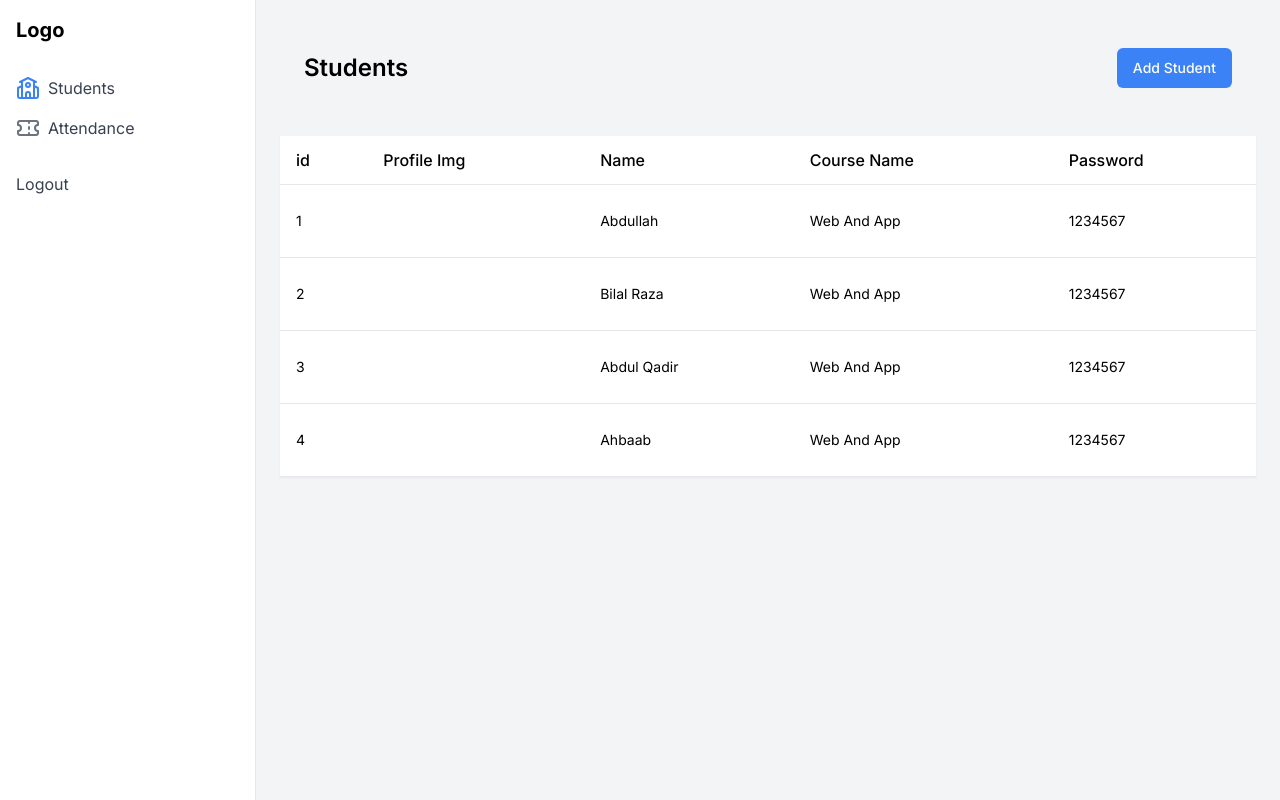
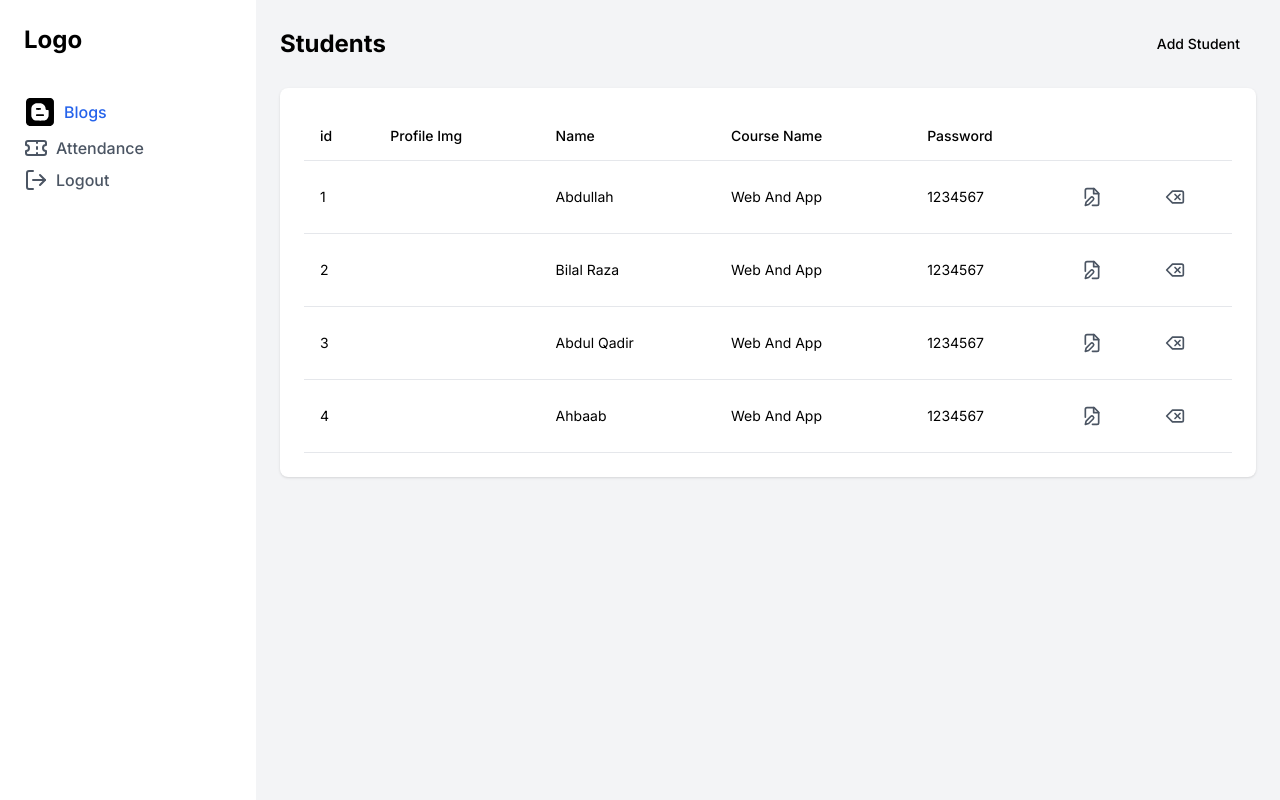
Before and after one commit to Syed-Shayan-01/learn-nextjs-approuter, a Next.js app: page /admin/dashboard in a window 1280 px wide. Built offline with nearby package versions, Linux system fonts and the light colour scheme.

Commit message:
new changes admin dashboard

```diff
--- a/src/app/admin/dashboard/page.js
+++ b/src/app/admin/dashboard/page.js
@@ -1,17 +1,18 @@
 import React from 'react'
-
+import { FaBlogger } from "react-icons/fa";
 const Dashboard = () => {
     return (
-        <div>
-            <div class="min-h-screen bg-gray-100 flex flex-col">
-                <div class="flex flex-col md:flex-row flex-1">
-                    <aside class="w-full md:w-64 bg-white p-4 border-r">
-                        <div class="mb-8">
-                            <span class="text-xl font-bold">Logo</span>
+        <div class="min-h-screen bg-gray-100 h-screen flex flex-col md:flex-row">
+            <aside class="w-full md:w-64 bg-white p-6">
+                <div class="mb-10">
+                    <span class="text-2xl font-bold">Logo</span>
                 </div>
-                        <nav class="mb-8">
-                            <ul>
-                                <li class="flex items-center mb-4">
+                <nav class="space-y-2">
+                    <a href="#" class="flex items-center space-x-2 text-blue-600" rel="ugc">
+                        <FaBlogger className='text-black text-[2rem]' />
+                        <span class="font-medium">Blogs</span>
+                    </a>
+                    <a href="#" class="flex items-center space-x-2 text-gray-600" rel="ugc">
                         <svg
                             xmlns="http://www.w3.org/2000/svg"
                             width="24"
@@ -22,18 +23,16 @@ const Dashboard = () => {
                             stroke-width="2"
                             stroke-linecap="round"
                             stroke-linejoin="round"
-                                        class="text-blue-500 mr-2"
+                            class="h-6 w-6"
                         >
-                                        <path d="m4 6 8-4 8 4"></path>
-                                        <path d="m18 10 4 2v8a2 2 0 0 1-2 2H4a2 2 0 0 1-2-2v-8l4-2"></path>
-                                        <path d="M14 22v-4a2 2 0 0 0-2-2v0a2 2 0 0 0-2 2v4"></path>
-                                        <path d="M18 5v17"></path>
-                                        <path d="M6 5v17"></path>
-                                        <circle cx="12" cy="9" r="2"></circle>
+                            <path d="M2 9a3 3 0 0 1 0 6v2a2 2 0 0 0 2 2h16a2 2 0 0 0 2-2v-2a3 3 0 0 1 0-6V7a2 2 0 0 0-2-2H4a2 2 0 0 0-2 2Z"></path>
+                            <path d="M13 5v2"></path>
+                            <path d="M13 17v2"></path>
+                            <path d="M13 11v2"></path>
                         </svg>
-                                    <span class="text-gray-700">Students</span>
-                                </li>
-                                <li class="flex items-center">
+                        <span class="font-medium">Attendance</span>
+                    </a>
+                    <a href="#" class="flex items-center space-x-2 text-gray-600" rel="ugc">
                         <svg
                             xmlns="http://www.w3.org/2000/svg"
                             width="24"
@@ -44,46 +43,41 @@ const Dashboard = () => {
                             stroke-width="2"
                             stroke-linecap="round"
                             stroke-linejoin="round"
-                                        class="text-gray-500 mr-2"
+                            class="h-6 w-6"
                         >
-                                        <path d="M2 9a3 3 0 0 1 0 6v2a2 2 0 0 0 2 2h16a2 2 0 0 0 2-2v-2a3 3 0 0 1 0-6V7a2 2 0 0 0-2-2H4a2 2 0 0 0-2 2Z"></path>
-                                        <path d="M13 5v2"></path>
-                                        <path d="M13 17v2"></path>
-                                        <path d="M13 11v2"></path>
+                            <path d="M9 21H5a2 2 0 0 1-2-2V5a2 2 0 0 1 2-2h4"></path>
+                            <polyline points="16 17 21 12 16 7"></polyline>
+                            <line x1="21" x2="9" y1="12" y2="12"></line>
                         </svg>
-                                    <span class="text-gray-700">Attendance</span>
-                                </li>
-                            </ul>
+                        <span class="font-medium">Logout</span>
+                    </a>
                 </nav>
-                        <div>
-                            <span class="text-gray-700">Logout</span>
-                        </div>
             </aside>
             <main class="flex-1 p-6">
-                        <div class="flex justify-between items-center mb-6 p-6">
-                            <h1 class="text-2xl font-semibold">Students</h1>
-                            <button class="inline-flex items-center justify-center whitespace-nowrap rounded-md text-sm font-medium ring-offset-background transition-colors focus-visible:outline-none focus-visible:ring-2 focus-visible:ring-ring focus-visible:ring-offset-2 disabled:pointer-events-none disabled:opacity-50 hover:bg-primary/90 h-10 px-4 py-2 bg-blue-500 text-white">
+                <div class="flex justify-between items-center mb-6">
+                    <h1 class="text-2xl font-bold">Students</h1>
+                    <button class="inline-flex items-center justify-center whitespace-nowrap rounded-md text-sm font-medium ring-offset-background transition-colors focus-visible:outline-none focus-visible:ring-2 focus-visible:ring-ring focus-visible:ring-offset-2 disabled:pointer-events-none disabled:opacity-50 bg-primary text-primary-foreground hover:bg-primary/90 h-10 px-4 py-2">
                         Add Student
                     </button>
                 </div>
-                        <div class="overflow-x-auto shadow-sm bg-white">
+                <div class="bg-white p-6 rounded-lg shadow">
                     <div class="relative w-full overflow-auto">
                         <table class="w-full caption-bottom text-sm">
                             <thead class="[&amp;_tr]:border-b">
                                 <tr class="border-b transition-colors hover:bg-muted/50 data-[state=selected]:bg-muted">
-                                            <th class="h-12 text-[1rem] px-4 text-left align-middle font-medium text-muted-foreground [&amp;:has([role=checkbox])]:pr-0">
+                                    <th class="h-12 px-4 text-left align-middle font-medium text-muted-foreground [&amp;:has([role=checkbox])]:pr-0">
                                         id
                                     </th>
-                                            <th class="h-12 text-[1rem] px-4 text-left align-middle font-medium text-muted-foreground [&amp;:has([role=checkbox])]:pr-0">
+                                    <th class="h-12 px-4 text-left align-middle font-medium text-muted-foreground [&amp;:has([role=checkbox])]:pr-0">
                                         Profile Img
                                     </th>
-                                            <th class="h-12 text-[1rem] px-4 text-left align-middle font-medium text-muted-foreground [&amp;:has([role=checkbox])]:pr-0">
+                                    <th class="h-12 px-4 text-left align-middle font-medium text-muted-foreground [&amp;:has([role=checkbox])]:pr-0">
                                         Name
                                     </th>
-                                            <th class="h-12 text-[1rem] px-4 text-left align-middle font-medium text-muted-foreground [&amp;:has([role=checkbox])]:pr-0">
+                                    <th class="h-12 px-4 text-left align-middle font-medium text-muted-foreground [&amp;:has([role=checkbox])]:pr-0">
                                         Course Name
                                     </th>
-                                            <th class="h-12 text-[1rem] px-4 text-left align-middle font-medium text-muted-foreground [&amp;:has([role=checkbox])]:pr-0">
+                                    <th class="h-12 px-4 text-left align-middle font-medium text-muted-foreground [&amp;:has([role=checkbox])]:pr-0">
                                         Password
                                     </th>
                                 </tr>
@@ -97,6 +91,42 @@ const Dashboard = () => {
                                     <td class="p-4 align-middle [&amp;:has([role=checkbox])]:pr-0">Abdullah</td>
                                     <td class="p-4 align-middle [&amp;:has([role=checkbox])]:pr-0">Web And App</td>
                                     <td class="p-4 align-middle [&amp;:has([role=checkbox])]:pr-0">1234567</td>
+                                    <td class="p-4 align-middle [&amp;:has([role=checkbox])]:pr-0">
+                                        <svg
+                                            xmlns="http://www.w3.org/2000/svg"
+                                            width="24"
+                                            height="24"
+                                            viewBox="0 0 24 24"
+                                            fill="none"
+                                            stroke="currentColor"
+                                            stroke-width="2"
+                                            stroke-linecap="round"
+                                            stroke-linejoin="round"
+                                            class="h-5 w-5 text-gray-600"
+                                        >
+                                            <path d="M4 13.5V4a2 2 0 0 1 2-2h8.5L20 7.5V20a2 2 0 0 1-2 2h-5.5"></path>
+                                            <polyline points="14 2 14 8 20 8"></polyline>
+                                            <path d="M10.42 12.61a2.1 2.1 0 1 1 2.97 2.97L7.95 21 4 22l.99-3.95 5.43-5.44Z"></path>
+                                        </svg>
+                                    </td>
+                                    <td class="p-4 align-middle [&amp;:has([role=checkbox])]:pr-0">
+                                        <svg
+                                            xmlns="http://www.w3.org/2000/svg"
+                                            width="24"
+                                            height="24"
+                                            viewBox="0 0 24 24"
+                                            fill="none"
+                                            stroke="currentColor"
+                                            stroke-width="2"
+                                            stroke-linecap="round"
+                                            stroke-linejoin="round"
+                                            class="h-5 w-5 text-gray-600"
+                                        >
+                                            <path d="M20 5H9l-7 7 7 7h11a2 2 0 0 0 2-2V7a2 2 0 0 0-2-2Z"></path>
+                                            <line x1="18" x2="12" y1="9" y2="15"></line>
+                                            <line x1="12" x2="18" y1="9" y2="15"></line>
+                                        </svg>
+                                    </td>
                                 </tr>
                                 <tr class="border-b transition-colors hover:bg-muted/50 data-[state=selected]:bg-muted">
                                     <td class="p-4 align-middle [&amp;:has([role=checkbox])]:pr-0">2</td>
@@ -106,6 +136,42 @@ const Dashboard = () => {
                                     <td class="p-4 align-middle [&amp;:has([role=checkbox])]:pr-0">Bilal Raza</td>
                                     <td class="p-4 align-middle [&amp;:has([role=checkbox])]:pr-0">Web And App</td>
                                     <td class="p-4 align-middle [&amp;:has([role=checkbox])]:pr-0">1234567</td>
+                                    <td class="p-4 align-middle [&amp;:has([role=checkbox])]:pr-0">
+                                        <svg
+                                            xmlns="http://www.w3.org/2000/svg"
+                                            width="24"
+                                            height="24"
+                                            viewBox="0 0 24 24"
+                                            fill="none"
+                                            stroke="currentColor"
+                                            stroke-width="2"
+                                            stroke-linecap="round"
+                                            stroke-linejoin="round"
+                                            class="h-5 w-5 text-gray-600"
+                                        >
+                                            <path d="M4 13.5V4a2 2 0 0 1 2-2h8.5L20 7.5V20a2 2 0 0 1-2 2h-5.5"></path>
+                                            <polyline points="14 2 14 8 20 8"></polyline>
+                                            <path d="M10.42 12.61a2.1 2.1 0 1 1 2.97 2.97L7.95 21 4 22l.99-3.95 5.43-5.44Z"></path>
+                                        </svg>
+                                    </td>
+                                    <td class="p-4 align-middle [&amp;:has([role=checkbox])]:pr-0">
+                                        <svg
+                                            xmlns="http://www.w3.org/2000/svg"
+                                            width="24"
+                                            height="24"
+                                            viewBox="0 0 24 24"
+                                            fill="none"
+                                            stroke="currentColor"
+                                            stroke-width="2"
+                                            stroke-linecap="round"
+                                            stroke-linejoin="round"
+                                            class="h-5 w-5 text-gray-600"
+                                        >
+                                            <path d="M20 5H9l-7 7 7 7h11a2 2 0 0 0 2-2V7a2 2 0 0 0-2-2Z"></path>
+                                            <line x1="18" x2="12" y1="9" y2="15"></line>
+                                            <line x1="12" x2="18" y1="9" y2="15"></line>
+                                        </svg>
+                                    </td>
                                 </tr>
                                 <tr class="border-b transition-colors hover:bg-muted/50 data-[state=selected]:bg-muted">
                                     <td class="p-4 align-middle [&amp;:has([role=checkbox])]:pr-0">3</td>
@@ -115,6 +181,42 @@ const Dashboard = () => {
                                     <td class="p-4 align-middle [&amp;:has([role=checkbox])]:pr-0">Abdul Qadir</td>
                                     <td class="p-4 align-middle [&amp;:has([role=checkbox])]:pr-0">Web And App</td>
                                     <td class="p-4 align-middle [&amp;:has([role=checkbox])]:pr-0">1234567</td>
+                                    <td class="p-4 align-middle [&amp;:has([role=checkbox])]:pr-0">
+                                        <svg
+                                            xmlns="http://www.w3.org/2000/svg"
+                                            width="24"
+                                            height="24"
+                                            viewBox="0 0 24 24"
+                                            fill="none"
+                                            stroke="currentColor"
+                                            stroke-width="2"
+                                            stroke-linecap="round"
+                                            stroke-linejoin="round"
+                                            class="h-5 w-5 text-gray-600"
+                                        >
+                                            <path d="M4 13.5V4a2 2 0 0 1 2-2h8.5L20 7.5V20a2 2 0 0 1-2 2h-5.5"></path>
+                                            <polyline points="14 2 14 8 20 8"></polyline>
+                                            <path d="M10.42 12.61a2.1 2.1 0 1 1 2.97 2.97L7.95 21 4 22l.99-3.95 5.43-5.44Z"></path>
+                                        </svg>
+                                    </td>
+                                    <td class="p-4 align-middle [&amp;:has([role=checkbox])]:pr-0">
+                                        <svg
+                                            xmlns="http://www.w3.org/2000/svg"
+                                            width="24"
+                                            height="24"
+                                            viewBox="0 0 24 24"
+                                            fill="none"
+                                            stroke="currentColor"
+                                            stroke-width="2"
+                                            stroke-linecap="round"
+                                            stroke-linejoin="round"
+                                            class="h-5 w-5 text-gray-600"
+                                        >
+                                            <path d="M20 5H9l-7 7 7 7h11a2 2 0 0 0 2-2V7a2 2 0 0 0-2-2Z"></path>
+                                            <line x1="18" x2="12" y1="9" y2="15"></line>
+                                            <line x1="12" x2="18" y1="9" y2="15"></line>
+                                        </svg>
+                                    </td>
                                 </tr>
                                 <tr class="border-b transition-colors hover:bg-muted/50 data-[state=selected]:bg-muted">
                                     <td class="p-4 align-middle [&amp;:has([role=checkbox])]:pr-0">4</td>
@@ -124,6 +226,42 @@ const Dashboard = () => {
                                     <td class="p-4 align-middle [&amp;:has([role=checkbox])]:pr-0">Ahbaab</td>
                                     <td class="p-4 align-middle [&amp;:has([role=checkbox])]:pr-0">Web And App</td>
                                     <td class="p-4 align-middle [&amp;:has([role=checkbox])]:pr-0">1234567</td>
+                                    <td class="p-4 align-middle [&amp;:has([role=checkbox])]:pr-0">
+                                        <svg
+                                            xmlns="http://www.w3.org/2000/svg"
+                                            width="24"
+                                            height="24"
+                                            viewBox="0 0 24 24"
+                                            fill="none"
+                                            stroke="currentColor"
+                                            stroke-width="2"
+                                            stroke-linecap="round"
+                                            stroke-linejoin="round"
+                                            class="h-5 w-5 text-gray-600"
+                                        >
+                                            <path d="M4 13.5V4a2 2 0 0 1 2-2h8.5L20 7.5V20a2 2 0 0 1-2 2h-5.5"></path>
+                                            <polyline points="14 2 14 8 20 8"></polyline>
+                                            <path d="M10.42 12.61a2.1 2.1 0 1 1 2.97 2.97L7.95 21 4 22l.99-3.95 5.43-5.44Z"></path>
+                                        </svg>
+                                    </td>
+                                    <td class="p-4 align-middle [&amp;:has([role=checkbox])]:pr-0">
+                                        <svg
+                                            xmlns="http://www.w3.org/2000/svg"
+                                            width="24"
+                                            height="24"
+                                            viewBox="0 0 24 24"
+                                            fill="none"
+                                            stroke="currentColor"
+                                            stroke-width="2"
+                                            stroke-linecap="round"
+                                            stroke-linejoin="round"
+                                            class="h-5 w-5 text-gray-600"
+                                        >
+                                            <path d="M20 5H9l-7 7 7 7h11a2 2 0 0 0 2-2V7a2 2 0 0 0-2-2Z"></path>
+                                            <line x1="18" x2="12" y1="9" y2="15"></line>
+                                            <line x1="12" x2="18" y1="9" y2="15"></line>
+                                        </svg>
+                                    </td>
                                 </tr>
                             </tbody>
                         </table>
@@ -131,8 +269,6 @@ const Dashboard = () => {
                 </div>
             </main>
         </div>
-            </div>
-        </div>
     )
 }
 
```
Lines whose indentation alone changed are shown as unchanged.
